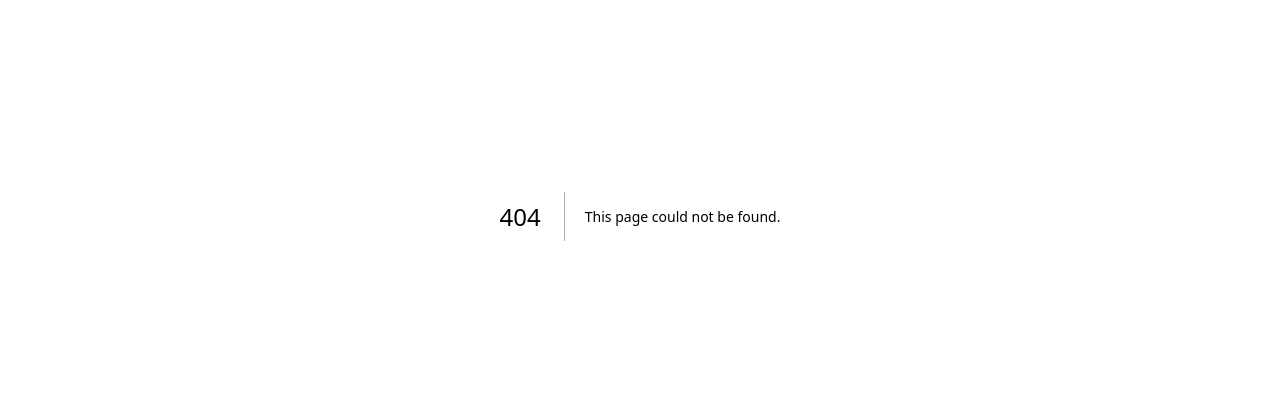
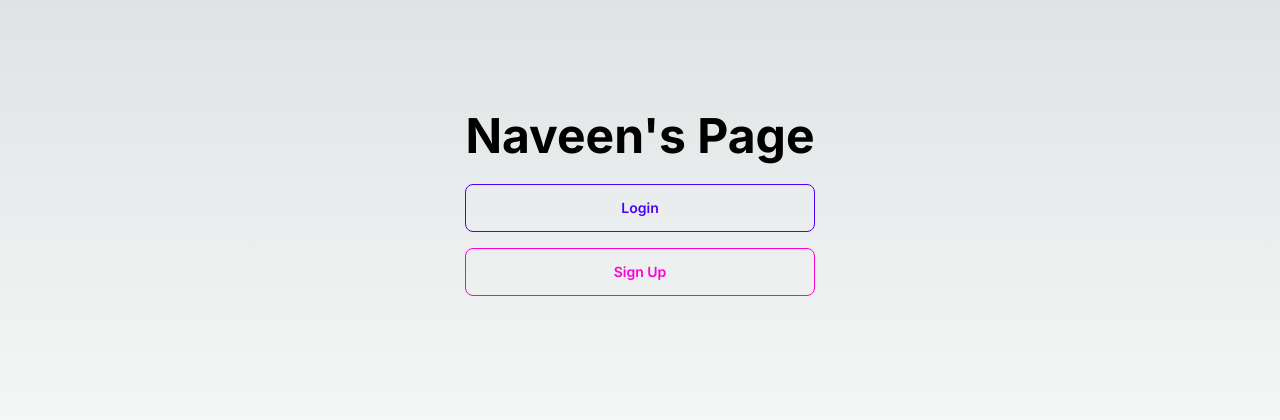
Before and after one commit to PMerilo/trackie, a Next.js app: page /naveen in a window 1280 px wide. Before the commit this address had no page. Shown: the part 184-604 px from the top of the page. Built offline with nearby package versions, Linux system fonts and the light colour scheme.

Commit message:
added separate folders for everyone

```diff
--- /dev/null
+++ b/src/app/naveen/page.tsx
@@ -0,0 +1,19 @@
+import Image from 'next/image'
+
+export default function Home() {
+  return (
+    <main>
+      <div className="hero min-h-screen">
+        <div className="hero-content text-center">
+          <div className="">
+            <h1 className="text-5xl font-bold">Naveen's Page</h1>
+            <div className="py-6 grid gap-4">
+              <button className="btn btn-primary btn-outline">Login</button>
+              <button className="btn btn-secondary btn-outline">Sign Up</button>
+            </div>
+          </div>
+        </div>
+      </div>
+    </main>
+  )
+}
--- /dev/null
+++ b/src/app/nicole/page.tsx
@@ -0,0 +1,19 @@
+import Image from 'next/image'
+
+export default function Home() {
+  return (
+    <main>
+      <div className="hero min-h-screen">
+        <div className="hero-content text-center">
+          <div className="">
+            <h1 className="text-5xl font-bold">Nicole's Page</h1>
+            <div className="py-6 grid gap-4">
+              <button className="btn btn-primary btn-outline">Login</button>
+              <button className="btn btn-secondary btn-outline">Sign Up</button>
+            </div>
+          </div>
+        </div>
+      </div>
+    </main>
+  )
+}
--- /dev/null
+++ b/src/app/perry/page.tsx
@@ -0,0 +1,19 @@
+import Image from 'next/image'
+
+export default function Home() {
+  return (
+    <main>
+      <div className="hero min-h-screen">
+        <div className="hero-content text-center">
+          <div className="">
+            <h1 className="text-5xl font-bold">Perry's Page</h1>
+            <div className="py-6 grid gap-4">
+              <button className="btn btn-primary btn-outline">Login</button>
+              <button className="btn btn-secondary btn-outline">Sign Up</button>
+            </div>
+          </div>
+        </div>
+      </div>
+    </main>
+  )
+}
--- /dev/null
+++ b/src/app/yewteck/page.tsx
@@ -0,0 +1,19 @@
+import Image from 'next/image'
+
+export default function Home() {
+  return (
+    <main>
+      <div className="hero min-h-screen">
+        <div className="hero-content text-center">
+          <div className="">
+            <h1 className="text-5xl font-bold">YewTeck's Page</h1>
+            <div className="py-6 grid gap-4">
+              <button className="btn btn-primary btn-outline">Login</button>
+              <button className="btn btn-secondary btn-outline">Sign Up</button>
+            </div>
+          </div>
+        </div>
+      </div>
+    </main>
+  )
+}
```
